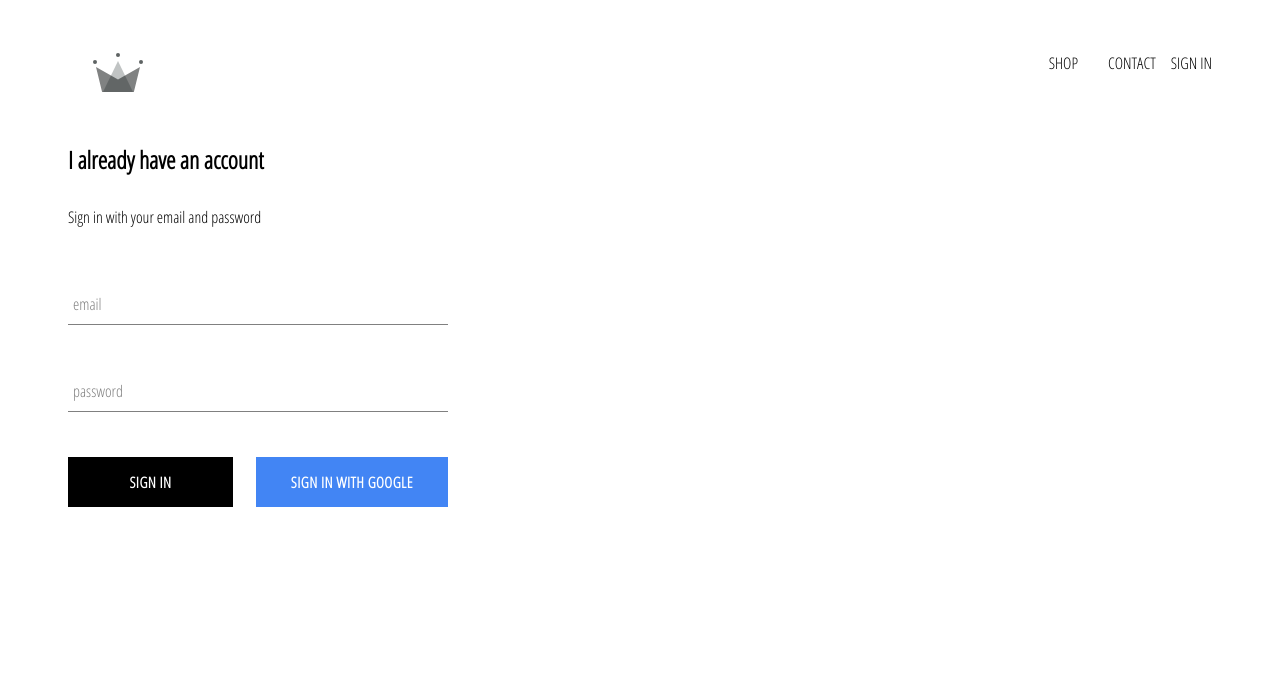
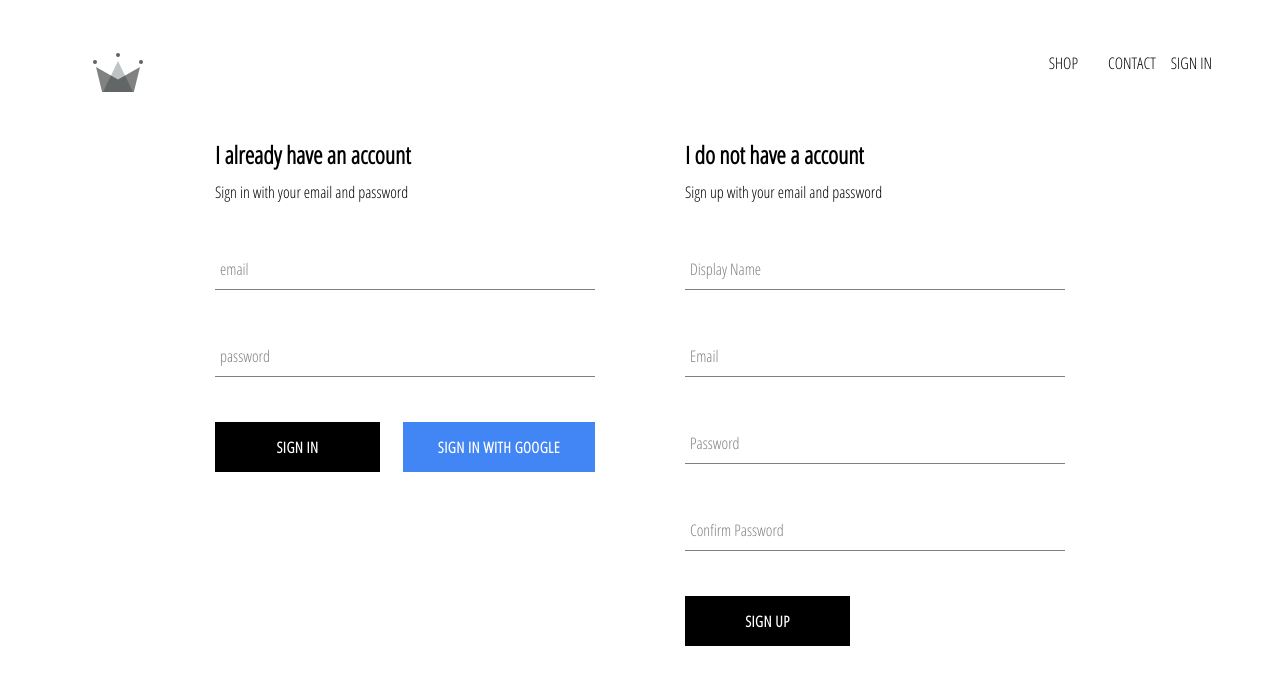
Before and after one commit to Sasporta/crwn-clothing, a React (Create React App) app: page /signin in a window 1280 px wide. Shown: the top 684 px of the page. Built offline with nearby package versions, Linux system fonts and the light colour scheme; no server answers.

Commit message:
implemented firebase utils, included ability to store authenticaded users into firestore database

```diff
--- a/src/App.js
+++ b/src/App.js
@@ -4,20 +4,35 @@
 import ShopPage from './pages/shop/Shop.component';
 import Header from './components/header/header.component';
 import SignInAndSignUpPage from './pages/sign-in-and-sign-up/sign-in-and-sign-up.component';
-import { auth } from './firebase/firebase.utils';
+import { auth, createUserProfileDocument } from './firebase/firebase.utils';
 
-function App() {
+const App = () => {
 
   const [currentUser, set_currentUser] = useState(null);
+  const [renderController] = useState(null);
+
 
   useEffect(() => {
-    const unsubscribeFromAuth = auth.onAuthStateChanged(user => set_currentUser(user));
+      const unsubscribeFromAuth = auth.onAuthStateChanged(async userAuth => {
+        if (userAuth) {
+          const userRef = await createUserProfileDocument(userAuth);
+          userRef.onSnapshot(snapShot => {
+            set_currentUser({ id: snapShot.id, ...snapShot.data() })
+          })
+        }
+        else {
+          set_currentUser(userAuth);
+        }
+      });
       return () => unsubscribeFromAuth();
-  });
+  },[renderController]);
+
+
+
 
   return (
     <>
-    <Header currentUser={currentUser}/>
+      <Header currentUser={currentUser} />
       <Switch>
         <Route exact path='/' component={HomePage} />
         <Route path='/shop' component={ShopPage} />
--- a/src/components/sign-in/sign-in.component.jsx
+++ b/src/components/sign-in/sign-in.component.jsx
@@ -22,8 +22,8 @@
 
     return (
         <S_signIN className='sign-in'>
-            <h2>I already have an account</h2>
-            <S_title className='title'>Sign in with your email and password</S_title>
+            <S_title>I already have an account</S_title>
+            <span className='title'>Sign in with your email and password</span>
             <form onSubmit={handleSubmit}>
                 <FormInput
                 name='email'
@@ -56,9 +56,9 @@
   flex-direction: column;
 `;
 
-const S_title = styled.span`;
+const S_title = styled.h2`;
   margin: 10px 0;
-  `;
+`;
 
   const S_buttons = styled.div`;
   display: flex;
--- /dev/null
+++ b/src/components/sign-up/sign-up.component.jsx
@@ -0,0 +1,98 @@
+import React, { useState } from 'react';
+import FormInput from '../../components/form-input/form-input.component';
+import CustomButton from '../../components/custom-button/custom-button.component';
+import { auth, createUserProfileDocument } from '../../firebase/firebase.utils';
+import styled from 'styled-components';
+
+
+const SignUp = () => {
+
+    const [displayName, set_displayName] = useState('');
+    const [email, set_email] = useState('');
+    const [password, set_password] = useState('');
+    const [confirmPassword, set_confirmPassword] = useState('');
+
+    const handleSubmit = async e => {
+        e.preventDefault();
+
+        if (password !== confirmPassword) {
+            alert("passwords don't match");
+            return;
+        }
+
+        try {
+            const { user } = await auth.createUserWithEmailAndPassword(email, password);
+            await createUserProfileDocument(user, { displayName });
+            set_displayName('');
+            set_email('');
+            set_password('');
+            set_confirmPassword('');
+
+        } catch (error) {
+            console.log(error);
+        }
+    }
+
+    const handleChange = e => {
+        const { value, name } = e.target;
+        if (name === 'displayName') { set_displayName(value) }
+        else if (name === 'email') { set_email(value) }
+        else if (name === 'password') { set_password(value) }
+        else if (name === 'confirmPassword') { set_confirmPassword(value) }
+
+    }
+
+    return (
+        <S_signUp className='sign-up'>
+            <S_title className='title'>I do not have a account</S_title>
+            <span>Sign up with your email and password</span>
+            <form className='sign-up-form' onSubmit={handleSubmit}>
+                <FormInput
+                    type='text'
+                    name='displayName'
+                    value={displayName}
+                    onChange={handleChange}
+                    label='Display Name'
+                    required
+                />
+                <FormInput
+                    type='email'
+                    name='email'
+                    value={email}
+                    onChange={handleChange}
+                    label='Email'
+                    required
+                />
+                <FormInput
+                    type='password'
+                    name='password'
+                    value={password}
+                    onChange={handleChange}
+                    label='Password'
+                    required
+                />
+                <FormInput
+                    type='password'
+                    name='confirmPassword'
+                    value={confirmPassword}
+                    onChange={handleChange}
+                    label='Confirm Password'
+                    required
+                />
+                <CustomButton type='submit'>SIGN UP</CustomButton>
+            </form>
+        </S_signUp>
+    )
+};
+
+export default SignUp;
+
+const S_signUp = styled.div`
+  width: 380px;
+  display: flex;
+  flex-direction: column;
+`;
+
+const S_title = styled.h2`;
+  margin: 10px 0;
+`;
--- a/src/firebase/firebase.utils.js
+++ b/src/firebase/firebase.utils.js
@@ -12,6 +12,30 @@
     measurementId: "G-BP1PMK3GBW"
 };
 
+export const createUserProfileDocument = async (userAuth, additionalData) => {
+    if (!userAuth) return;
+
+    const userRef = firestore.doc(`users/${userAuth.uid}`);
+    const snapShot = await userRef.get();
+
+    if (!snapShot.exists) {
+        const { displayName, email } = userAuth;
+        const createdAt = new Date();
+
+        try {
+            await userRef.set({
+                displayName,
+                email,
+                createdAt,
+                ...additionalData
+            })
+        } catch (error) {
+            console.log('error creating user', error.message);
+        }
+    }
+    return userRef;
+}
+
 firebase.initializeApp(config);
 export const auth = firebase.auth();
 export const firestore = firebase.firestore();
--- a/src/pages/sign-in-and-sign-up/sign-in-and-sign-up.component.jsx
+++ b/src/pages/sign-in-and-sign-up/sign-in-and-sign-up.component.jsx
@@ -1,13 +1,23 @@
 import React from 'react';
+import styled from 'styled-components';
 import SignIn from '../../components/sign-in/sign-in.component';
+import SignUp from '../../components/sign-up/sign-up.component';
 
 const SignInAndSignUpPage = () => {
 
     return (
-        <div className='sign-in-and-sign-up'>
-            <SignIn/>
-        </div>
+        <S_signInAndSignUp className='sign-in-and-sign-up'>
+            <SignIn />
+            <SignUp />
+        </S_signInAndSignUp>
     )
 };
 
 export default SignInAndSignUpPage;
+
+const S_signInAndSignUp = styled.div`
+  width: 850px;
+  display: flex;
+  justify-content: space-between;
+  margin: 30px auto;
+`;
```
Lines whose indentation alone changed are shown as unchanged.
